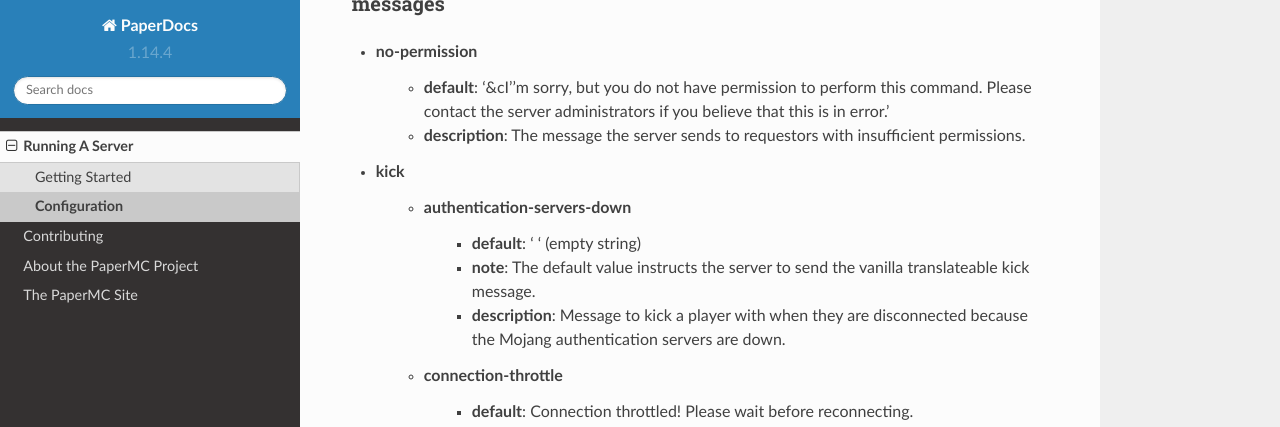
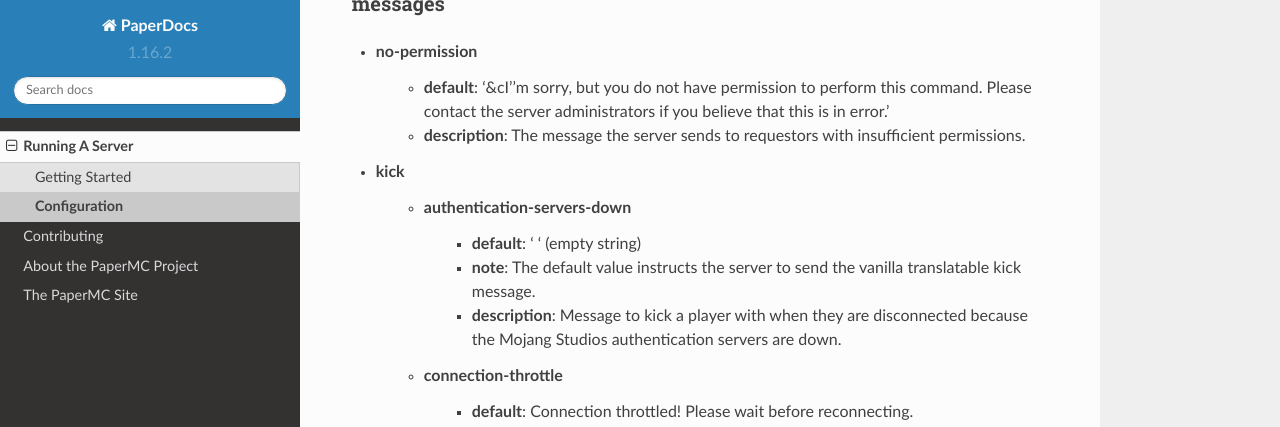
Before and after one commit to PaperMC/PaperDocs, a Sphinx documentation site: the page built from source/server/configuration.rst, in a window 1280 px wide and 900 px high, scrolled down 3972 px. Shown: the top 427 px of the window. Built offline with Sphinx 7.4.7 and the Read the Docs theme 2.0.0, drawn with Linux system fonts in a browser that asks for light colours; some of the changed text lies outside the part shown.

Commit message:
Updated & corrected typos/errors*

```diff
--- a/requirements.txt
+++ b/requirements.txt
@@ -1,5 +1,5 @@
-Sphinx==2.2.0
+Sphinx==3.2.1
 sphinx-JDLinker==1.4
-sphinx-intl==2.0.0
-sphinx-rtd-theme==0.4.3
+sphinx-intl==2.0.1
+sphinx-rtd-theme==0.5.0
 sphinx-autobuild==0.7.1
--- a/source/about/introduction.rst
+++ b/source/about/introduction.rst
@@ -16,7 +16,7 @@
 
 * Giving back to the community matters.
 
-* Mojang's decisions and assumptions are not necessarily the best for everyone.
+* Mojang Studios decisions and assumptions are not necessarily the best for everyone.
 
 Paper is largely composed of two projects:
 
--- a/source/about/structure.rst
+++ b/source/about/structure.rst
@@ -55,7 +55,7 @@
    Minecraft it was built against.
 
 2. Paperclip downloads a vanilla minecraft jar for that particular version
-   directly from Mojang.
+   directly from Mojang Studios.
 
 3. Paperclip checks to see that the vanilla jar it just downloaded is the same
    as the one it was built against using a SHA-256 hash.
@@ -76,5 +76,5 @@
 version, Paperclip will not re-download the vanilla jar, it'll simply re-patch
 it and start up.
 
-If there is a Minecraft version change (like 1.9 to 1.10), only then will
+If there is a Minecraft version change (like 1.9 to 1.10 or 1.16.1 to 1.16.2), only then will
 Paperclip re-download the vanilla Minecraft jar.
--- a/source/conf.py
+++ b/source/conf.py
@@ -52,7 +52,7 @@
 
 # General information about the project.
 project = u'PaperDocs'
-copyright = u'2019, PaperMC Contributors'
+copyright = u'2020, PaperMC Contributors'
 author = u'PaperMC Team'
 
 # The version info for the project you're documenting, acts as replacement for
@@ -61,9 +61,9 @@
 #
 # The short X.Y version.
 # should match last MC version the docs were updated for
-version = u'1.14.4'
+version = u'1.16.2'
 # The full version, including alpha/beta/rc tags.
-release = u'1.14.4'
+release = u'1.16.2'
 
 # The language for content autogenerated by Sphinx. Refer to documentation
 # for a list of supported languages.
--- a/source/contributing/index.rst
+++ b/source/contributing/index.rst
@@ -2,8 +2,8 @@
 Contributing
 ============
 
-This page has yet to be written.
+For further information, check out the PaperMC Discord @ discord.gg/papermc
+
+For now see our `main repository's contributing information <https://github.com/PaperMC/Paper/blob/master/CONTRIBUTING.md>`_.
 
 It will contain information about contributing to the PaperMC project.
-
-For now see our `main repository's contributing information <https://github.com/PaperMC/Paper/blob/master/CONTRIBUTING.md>`_.
--- a/source/server/configuration.rst
+++ b/source/server/configuration.rst
@@ -20,7 +20,7 @@
     information here to be incomplete. If you cannot find what you're looking for
     or think something may be wrong, :doc:`../about/contact`
 
-    Last updated November 24th 2019 for MC 1.14.4, Paper build #230
+    Last updated 15th of August 2020 for MC 1.16.2, Paper build #135
 
 Global Settings
 ===============
@@ -179,9 +179,9 @@
     - authentication-servers-down
         - **default**: ' ' (empty string)
         - **note**: The default value instructs the server to send the vanilla
-          translateable kick message.
+          translatable kick message.
         - **description**: Message to kick a player with when they are
-          disconnected because the Mojang authentication servers are down.
+          disconnected because the Mojang Studios authentication servers are down.
 
     - connection-throttle
         - **default**: Connection throttled! Please wait before reconnecting.
@@ -465,12 +465,6 @@
   many times faster than current vanilla ones.
 * **warning**: This may change how redstone works in very extreme edge-cases.
 
-fix-zero-tick-instant-grow-farms
-~~~~~~~~~~~~~~~~~~~~~~~~~~~~~~~~
-* **default**: true
-* **description**: Enable to fix zero-tick instant farms. See bug `MC-113809
-  <https://bugs.mojang.com/browse/MC-113809>`_ for more info.
-
 nether-ceiling-void-damage
 ~~~~~~~~~~~~~~~~~~~~~~~~~~
 * **default**: false
@@ -759,13 +753,13 @@
    - **default**: { gold_ore, iron_ore, coal_ore, lapis_ore, mossy_cobblestone,
      obsidian, chest, diamond_ore, redstone_ore, clay, emerald_ore, ender_chest }
    - **description**: List of blocks to be hidden in engine mode 1.
-   - **note**: This list is using Mojang server names *not* bukkit names.
+   - **note**: This list is using Mojang Studios server names *not* bukkit names.
 
 * replacement-blocks:
     - **default**: { stone, oak_planks }
     - **description**: List of blocks that should be replaced by hidden-blocks
       in engine mode 2.
-    - **note**: This list is using Mojang server names *not* bukkit names.
+    - **note**: This list is using Mojang Studios server names *not* bukkit names.
 
 generator-settings
 ~~~~~~~~~~~~~~~~~~
```
Also changed, not shown: other parts of source/server/configuration.rst (+1 -1 lines), CONTRIBUTING.md (+4 -4 lines), README.md (+3 -3 lines), source/site/api.rst (+40 -39 lines), LICENSE.txt, 1 other file.
